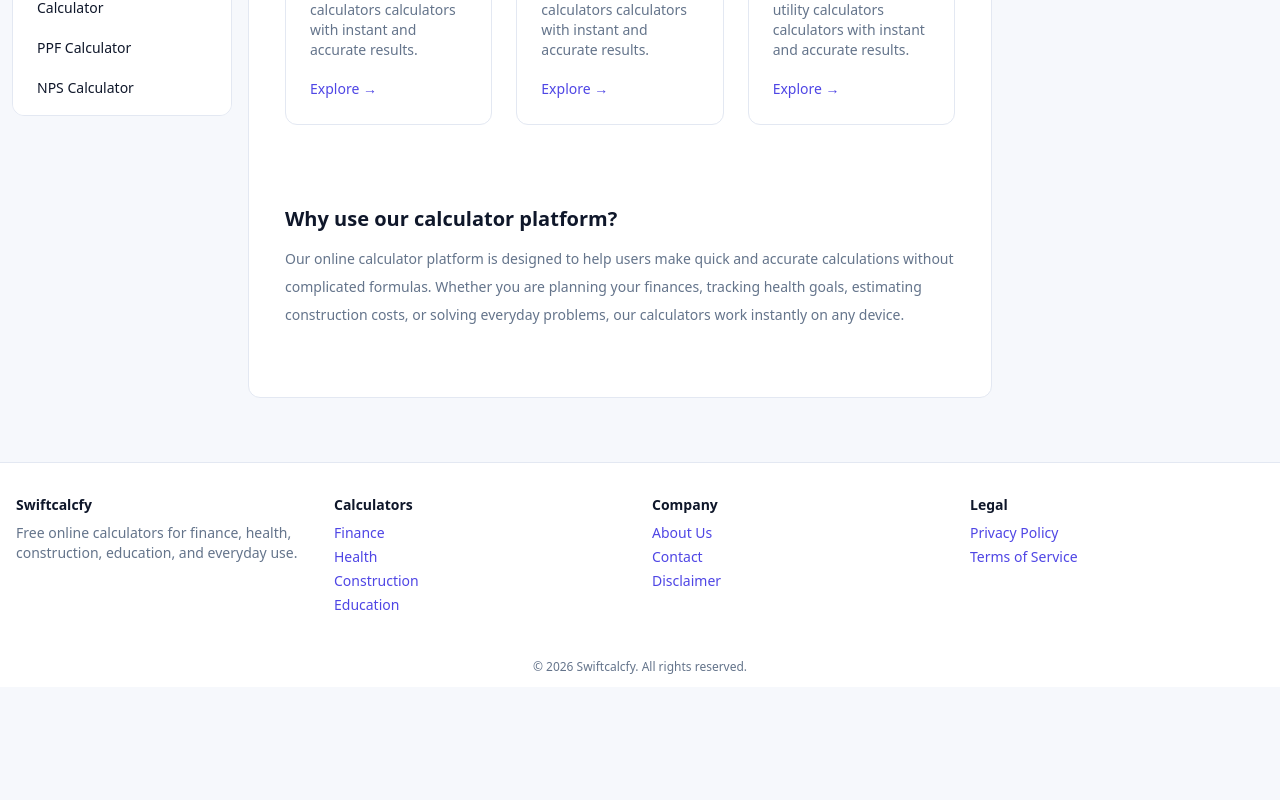
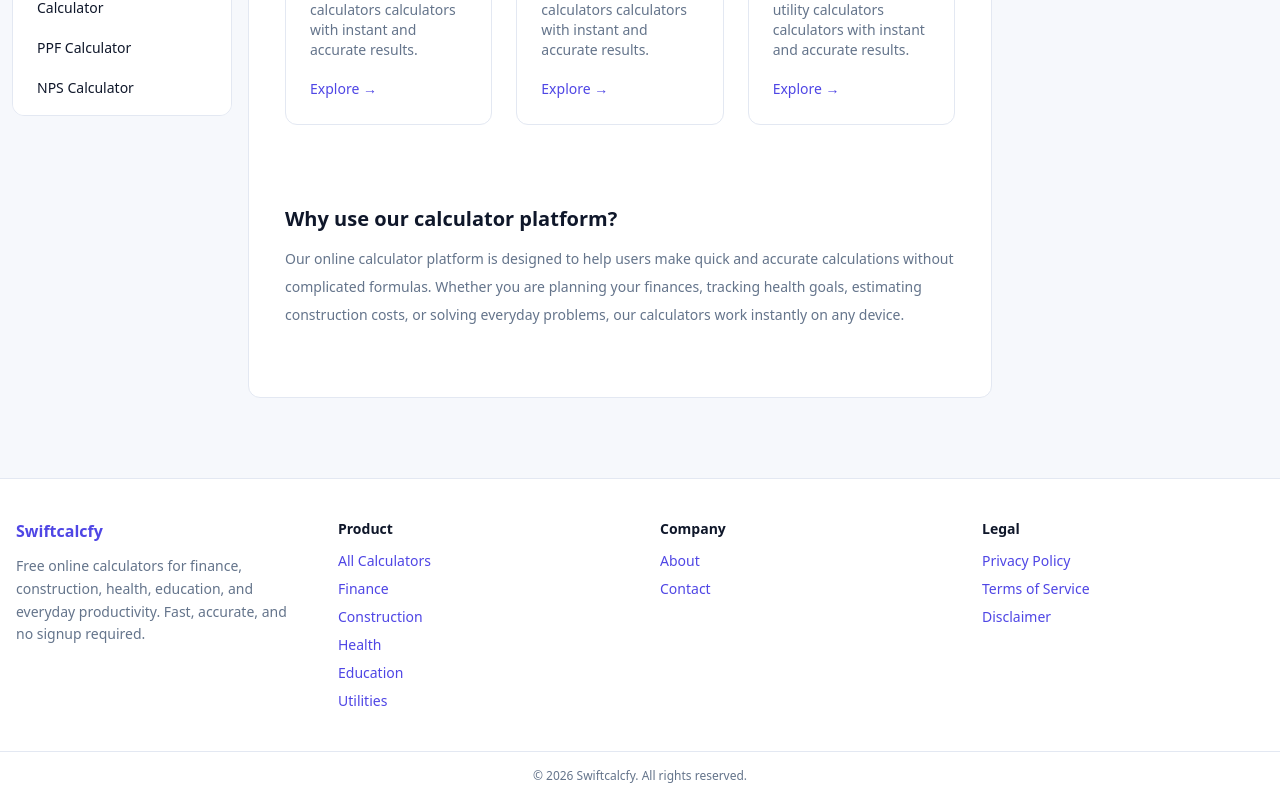
Before and after one commit to rameshmarandi/calculator-hub-website, a Next.js app: page / in a window 1280 px wide. Shown: the part 703-1503 px from the top of the page. Before the commit the page ends 1390 px from the top, so only its background shows below. Built offline with nearby package versions, Linux system fonts and the light colour scheme.

Commit message:
header changes

```diff
--- a/components/Footer.js
+++ b/components/Footer.js
@@ -1,62 +1,107 @@
 import Link from "next/link";
 
 export default function Footer() {
+  const year = new Date().getFullYear();
+
   return (
-    <footer
-      className="mt-12 border-t"
-      style={{
-        borderColor: "var(--border)",
-        backgroundColor: "var(--surface)",
-      }}
-    >
-      <div className="max-w-7xl mx-auto px-4 py-8 grid gap-6 sm:grid-cols-2 md:grid-cols-4 text-sm">
-
+    <footer className="mt-16 border-t bg-[var(--surface)] border-[var(--border)]">
+      <div className="max-w-7xl mx-auto px-4 py-10 grid gap-10 sm:grid-cols-2 md:grid-cols-4 text-sm">
         {/* BRAND */}
-        <div>
-          <h3 className="font-semibold mb-2">Swiftcalcfy</h3>
-          <p style={{ color: "var(--text-muted)" }}>
-            Free online calculators for finance, health, construction,
-            education, and everyday use.
+        <div className="space-y-3">
+          <h3 className="text-base font-semibold text-[var(--primary)]">
+            Swiftcalcfy
+          </h3>
+          <p className="text-[var(--text-muted)] leading-relaxed">
+            Free online calculators for finance, construction, health,
+            education, and everyday productivity. Fast, accurate, and no signup
+            required.
           </p>
         </div>
 
-        {/* CATEGORIES */}
+        {/* PRODUCT */}
         <div>
-          <h4 className="font-semibold mb-2">Calculators</h4>
-          <ul className="space-y-1">
-            <li><Link href="/finance">Finance</Link></li>
-            <li><Link href="/health">Health</Link></li>
-            <li><Link href="/construction">Construction</Link></li>
-            <li><Link href="/education">Education</Link></li>
+          <h4 className="font-semibold mb-3">Product</h4>
+          <ul className="space-y-2 text-[var(--text-muted)]">
+            <li>
+              <Link href="/" className="hover:text-[var(--primary)]">
+                All Calculators
+              </Link>
+            </li>
+            <li>
+              <Link href="/finance" className="hover:text-[var(--primary)]">
+                Finance
+              </Link>
+            </li>
+            <li>
+              <Link
+                href="/construction"
+                className="hover:text-[var(--primary)]">
+                Construction
+              </Link>
+            </li>
+            <li>
+              <Link href="/health" className="hover:text-[var(--primary)]">
+                Health
+              </Link>
+            </li>
+            <li>
+              <Link href="/education" className="hover:text-[var(--primary)]">
+                Education
+              </Link>
+            </li>
+            <li>
+              <Link href="/utility" className="hover:text-[var(--primary)]">
+                Utilities
+              </Link>
+            </li>
           </ul>
         </div>
 
         {/* COMPANY */}
         <div>
-          <h4 className="font-semibold mb-2">Company</h4>
-          <ul className="space-y-1">
-            <li><Link href="/about">About Us</Link></li>
-            <li><Link href="/contact">Contact</Link></li>
-            <li><Link href="/disclaimer">Disclaimer</Link></li>
+          <h4 className="font-semibold mb-3">Company</h4>
+          <ul className="space-y-2 text-[var(--text-muted)]">
+            <li>
+              <Link href="/about" className="hover:text-[var(--primary)]">
+                About
+              </Link>
+            </li>
+            <li>
+              <Link href="/contact" className="hover:text-[var(--primary)]">
+                Contact
+              </Link>
+            </li>
           </ul>
         </div>
 
         {/* LEGAL */}
         <div>
-          <h4 className="font-semibold mb-2">Legal</h4>
-          <ul className="space-y-1">
-            <li><Link href="/privacy-policy">Privacy Policy</Link></li>
-            <li><Link href="/terms">Terms of Service</Link></li>
+          <h4 className="font-semibold mb-3">Legal</h4>
+          <ul className="space-y-2 text-[var(--text-muted)]">
+            <li>
+              <Link
+                href="/privacy-policy"
+                className="hover:text-[var(--primary)]">
+                Privacy Policy
+              </Link>
+            </li>
+            <li>
+              <Link href="/terms" className="hover:text-[var(--primary)]">
+                Terms of Service
+              </Link>
+            </li>
+            <li>
+              <Link href="/disclaimer" className="hover:text-[var(--primary)]">
+                Disclaimer
+              </Link>
+            </li>
           </ul>
         </div>
-
       </div>
 
-      <div
-        className="text-center text-xs py-3"
-        style={{ color: "var(--text-muted)" }}
-      >
-        © {new Date().getFullYear()} Swiftcalcfy. All rights reserved.
+      {/* BOTTOM BAR */}
+      <div className="border-t border-[var(--border)] text-center text-xs py-4 text-[var(--text-muted)]">
+        © {year} Swiftcalcfy. All rights reserved.
       </div>
     </footer>
   );
--- a/components/Header.js
+++ b/components/Header.js
@@ -12,11 +12,19 @@ import DarkModeToggle from "./DarkModeToggle";
    NAV LINKS
 ========================================= */
 
+// const NAV_LINKS = [
+//   { href: "/", label: "Calculators" },
+//   // { href: "/blog", label: "Blog" },
+//   { href: "/about", label: "About" },
+//   { href: "/contact", label: "Contact" },
+// ];
+
 const NAV_LINKS = [
-  { href: "/calculators", label: "Calculators" },
-  { href: "/blog", label: "Blog" },
-  { href: "/about", label: "About" },
-  { href: "/contact", label: "Contact" },
+  { href: "/finance", label: "Finance" },
+  { href: "/construction", label: "Construction" },
+  { href: "/health", label: "Health" },
+  { href: "/education", label: "Education" },
+  { href: "/utility", label: "Utilities" },
 ];
 
 /* =========================================
@@ -32,15 +40,12 @@ export default function Navbar() {
       style={{
         backgroundColor: "var(--surface)",
         borderColor: "var(--border)",
-      }}
-    >
+      }}>
       <div className="max-w-7xl mx-auto px-4 py-3">
-
         {/* ==================================================
            DESKTOP
         ================================================== */}
         <div className="hidden lg:flex items-center gap-6">
-
           {/* LOGO */}
           <Link href="/" className="flex items-center gap-2 shrink-0">
             <Image
@@ -53,8 +58,7 @@ export default function Navbar() {
 
             <span
               className="text-xl font-bold"
-              style={{ color: "var(--primary)" }}
-            >
+              style={{ color: "var(--primary)" }}>
               Swiftcalcfy
             </span>
           </Link>
@@ -77,8 +81,7 @@ export default function Navbar() {
                 }
                 onMouseLeave={(e) =>
                   (e.currentTarget.style.backgroundColor = "transparent")
-                }
-              >
+                }>
                 {link.label}
               </Link>
             ))}
@@ -92,10 +95,8 @@ export default function Navbar() {
            MOBILE
         ================================================== */}
         <div className="lg:hidden space-y-3">
-
           {/* TOP BAR */}
           <div className="flex items-center justify-between">
-
             {/* LOGO */}
             <Link href="/" className="flex items-center gap-2">
               <Image
@@ -108,8 +109,7 @@ export default function Navbar() {
 
               <span
                 className="text-base font-bold"
-                style={{ color: "var(--primary)" }}
-              >
+                style={{ color: "var(--primary)" }}>
                 Swiftcalcfy
               </span>
             </Link>
@@ -122,8 +122,7 @@ export default function Navbar() {
                 aria-label="Toggle Menu"
                 onClick={() => setOpen(!open)}
                 className="p-2 rounded-md"
-                style={{ border: "1px solid var(--border)" }}
-              >
+                style={{ border: "1px solid var(--border)" }}>
                 {open ? <X size={18} /> : <Menu size={18} />}
               </button>
             </div>
@@ -139,16 +138,14 @@ export default function Navbar() {
               style={{
                 backgroundColor: "var(--surface)",
                 border: "1px solid var(--border)",
-              }}
-            >
+              }}>
               {NAV_LINKS.map((link) => (
                 <Link
                   key={link.href}
                   href={link.href}
                   onClick={() => setOpen(false)}
                   className="block px-3 py-2 rounded text-sm"
-                  style={{ color: "var(--text-main)" }}
-                >
+                  style={{ color: "var(--text-main)" }}>
                   {link.label}
                 </Link>
               ))}
```
